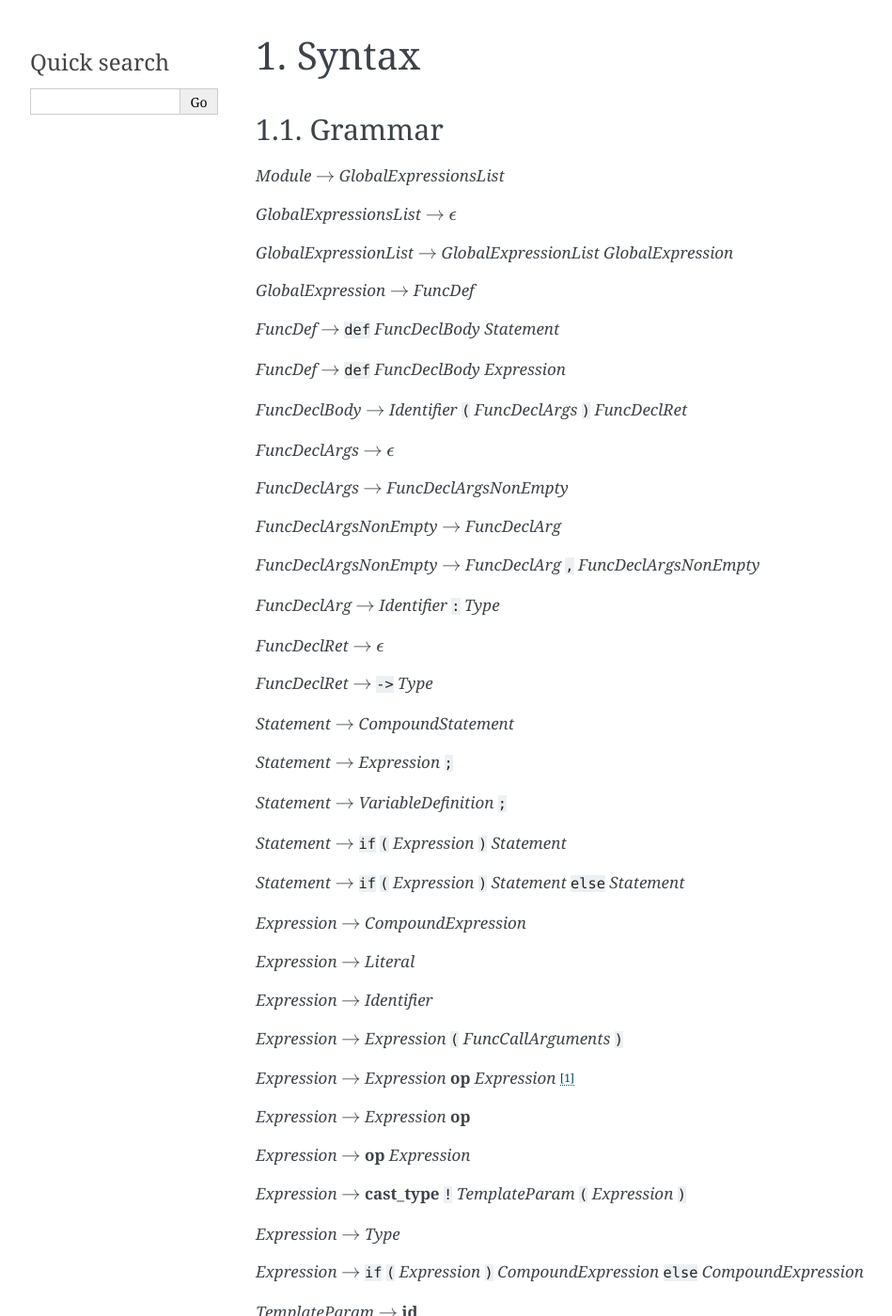
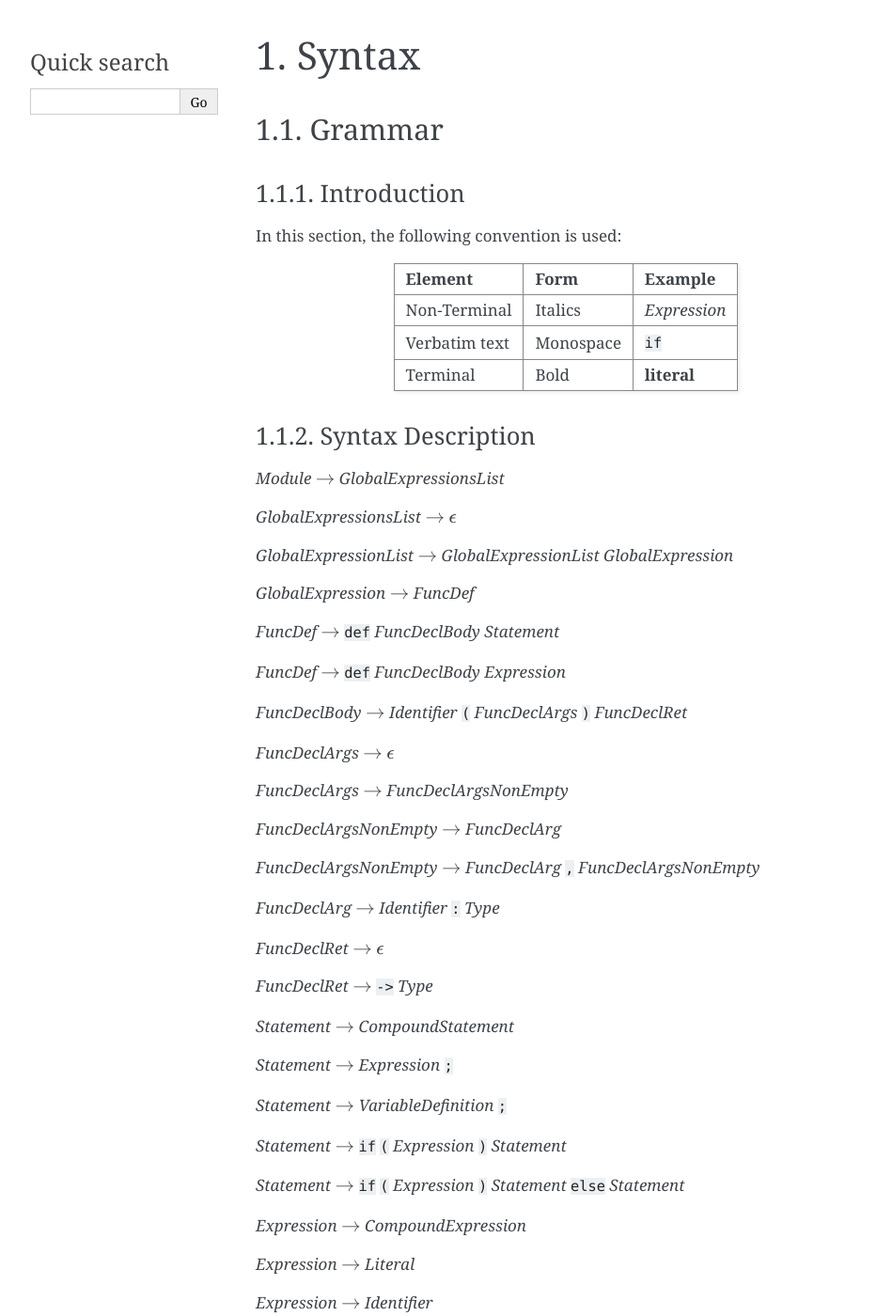
Before and after one commit to Practical/specs, a Sphinx documentation site: the page built from source/syntax.rst, in a window 1280 px wide and 1400 px high. Shown: the whole window at 94% size, without its empty margins (148-1097 px from the left). Built offline with Sphinx 7.4.7, drawn with Linux system fonts in a browser that asks for light colours; some of the changed text lies outside the part shown.

Commit message:
Annotate the grammar

```diff
--- a/source/index.rst
+++ b/source/index.rst
@@ -6,5 +6,6 @@ Language Specifications
 
 .. toctree::
     :numbered:
+    :maxdepth: 2
 
     syntax
--- a/source/syntax.rst
+++ b/source/syntax.rst
@@ -4,6 +4,24 @@ Syntax
 
 Grammar
 =======
+
+Introduction
+------------
+
+In this section, the following convention is used:
+
++---------------+-----------+--------------+
+| Element       | Form      | Example      |
++===============+===========+==============+
+| Non-Terminal  | Italics   | *Expression* |
++---------------+-----------+--------------+
+| Verbatim text | Monospace | ``if``       |
++---------------+-----------+--------------+
+| Terminal      | Bold      | **literal**  |
++---------------+-----------+--------------+
+
+Syntax Description
+------------------
 
 *Module* :math:`\rightarrow` *GlobalExpressionsList*
 
@@ -101,4 +119,6 @@ Grammar
 
 .. rubric:: Footnotes
 
-.. [#operations] For list of actual operators and their precedence, see https://github.com/Practical/practical-sa/wiki/Operators.
+.. [#Operations] For list of actual operators and their precedence, see https://github.com/Practical/practical-sa/wiki/Operators.
+.. [#ConditionalExpression]
+    A conditional expression *must* have an ``else`` clause, as it must return a value regardless of the condition's result.
```
Also changed, not shown: other parts of source/syntax.rst (+4 -4 lines).
